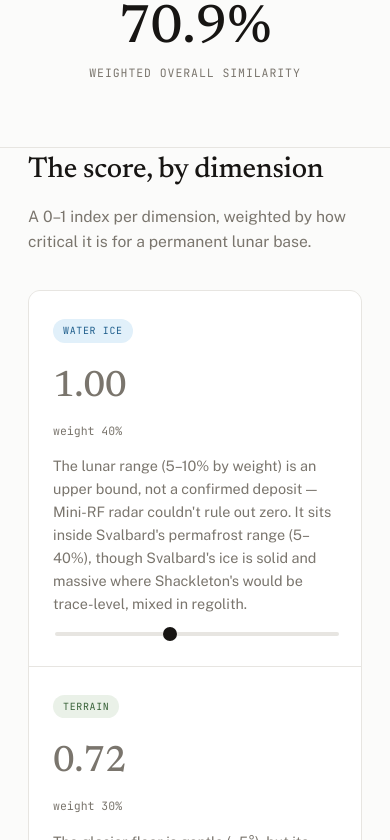
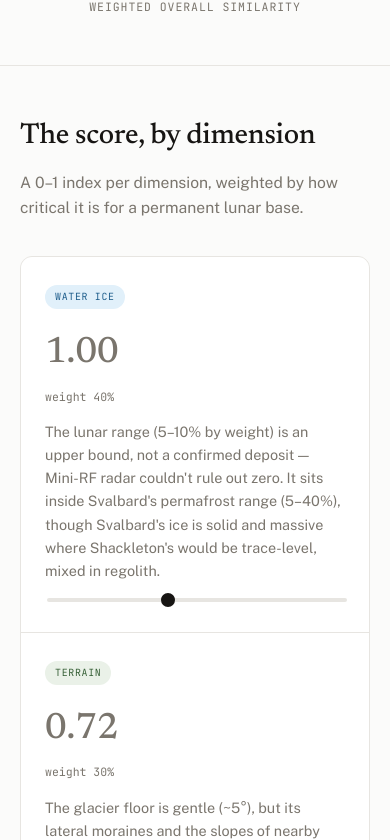
Before and after one commit to anagonzalezlame/lunar-photo, a plain HTML site: page index.html in a window 390 px wide. Shown: the part 760-1600 px from the top of the page. Drawn offline with nearby package versions, Linux system fonts and the light colour scheme.

Commit message:
Fix section vertical spacing (specificity bug) and add mobile breakpoint

```diff
--- a/index.html
+++ b/index.html
@@ -37,6 +37,8 @@
   main{ position:relative; z-index:1; }
   .wrap{ max-width:920px; margin:0 auto; padding:0 28px; }
 
+  body{ overflow-x:hidden; }
+
   header.top{
     display:flex; align-items:center; justify-content:space-between;
     padding:26px 28px; border-bottom:1px solid var(--line);
@@ -67,7 +69,8 @@
   .score-num{ font-family:"Newsreader", serif; font-weight:500; font-size:clamp(3.4rem, 11vw, 6rem); line-height:1; }
   .score-label{ font-family:"JetBrains Mono", monospace; font-size:0.72rem; letter-spacing:0.08em; color:var(--ink-soft); text-transform:uppercase; }
 
-  section{ padding:72px 0; border-top:1px solid var(--line); }
+  section{ border-top:1px solid var(--line); }
+  section.wrap{ max-width:920px; margin:0 auto; padding:72px 28px; }
   h2{ font-family:"Newsreader", serif; font-weight:500; font-size:1.8rem; margin:0 0 10px; letter-spacing:-0.01em; text-wrap:balance; }
   .section-sub{ color:var(--ink-soft); font-size:0.98rem; margin:0 0 36px; max-width:560px; }
 
@@ -155,6 +158,15 @@
   @media (max-width:720px){
     .bento{ grid-template-columns:1fr; }
     .card .row{ grid-template-columns:1fr; gap:6px; }
+  }
+
+  @media (max-width:480px){
+    header.top{ padding:20px 20px; flex-wrap:wrap; gap:10px; }
+    .hero{ padding:64px 20px 48px; }
+    section.wrap{ padding:48px 20px; }
+    .thesis{ font-size:1rem; }
+    .score-num{ font-size:clamp(2.8rem, 16vw, 4rem); }
+    footer{ padding:36px 20px 48px; }
   }
 </style>
 
```
